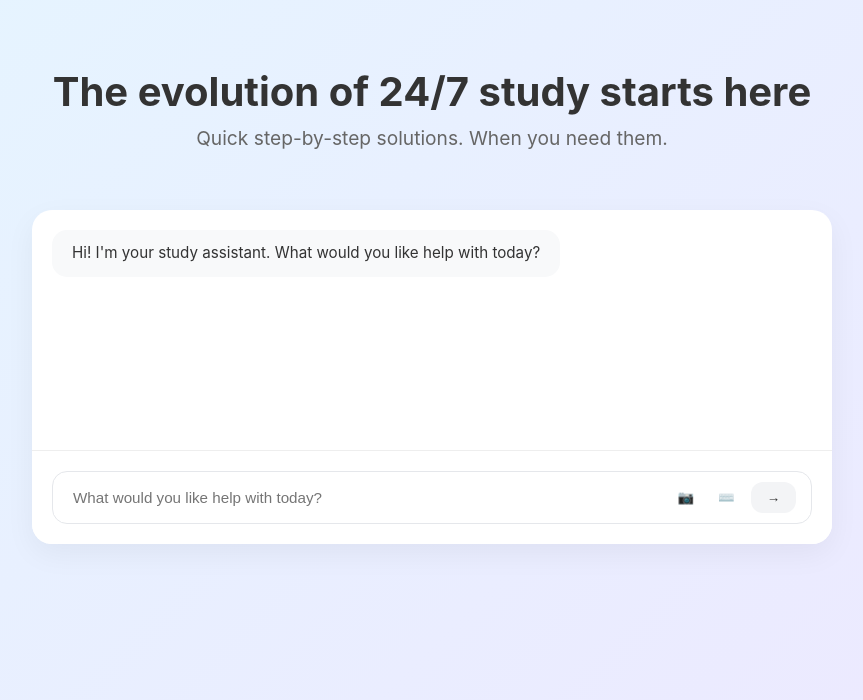
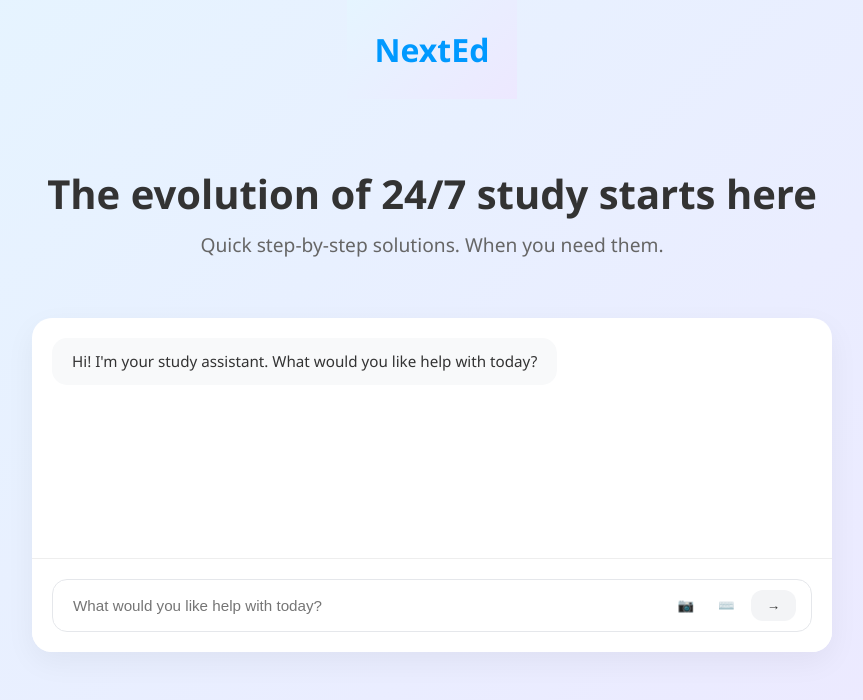
Before and after one commit to vimedha/NextEd, a website: page public/learn.html in a window 1280 px wide. Shown: the whole page, without its empty margins (208-1071 px from the left). Drawn offline with Linux system fonts and the light colour scheme.

Commit message:
adding logo

```diff
--- a/public/learn.html
+++ b/public/learn.html
@@ -9,12 +9,37 @@
             margin: 0;
             padding: 0;
             min-height: 100vh;
-            font-family: -apple-system, BlinkMacSystemFont, 'Segoe UI', Roboto, Oxygen, Ubuntu, Cantarell, sans-serif;
+            font-family:'Segoe UI', Tahoma, Geneva, Verdana, sans-serif;
             background: linear-gradient(135deg, #e5f5ff 0%, #ede8ff 100%);
             display: flex;
             flex-direction: column;
             align-items: center;
         }
+        header {
+           background:linear-gradient(135deg, #e5f5ff 0%, #ede8ff 100%);
+           padding: 0.75rem 0.75rem;
+           display: flex;
+           justify-content: flex-end;
+           box-shadow: 0 2px 6px rgba(0, 0, 0, 0);
+        }
+
+        .navbar {
+           display: flex;
+           justify-content: flex-end; /* Align content to the right */
+           padding: 1em 1em;
+           background-color: linear-gradient(135deg, #e5f5ff 0%, #e5f5ff 100%);
+
+        }
+
+        .navbar .logo {
+           font-family: 'Segoe UI', Tahoma, Geneva, Verdana, sans-serif;
+           font-weight: bold;
+           font-size: 2em;
+           color: #0099ff;
+           display: flex;
+           justify-content: flex-end;
+        }
+
 
         .header {
             text-align: center;
@@ -166,6 +191,12 @@
     </style>
 </head>
 <body>
+    <header>
+        <div class="navbar">
+            <div class="logo">NextEd</div>
+
+        </div>
+    </header>
     <div class="header">
         <h1>The evolution of 24/7 study starts here</h1>
         <p>Quick step-by-step solutions. When you need them.</p>
```
